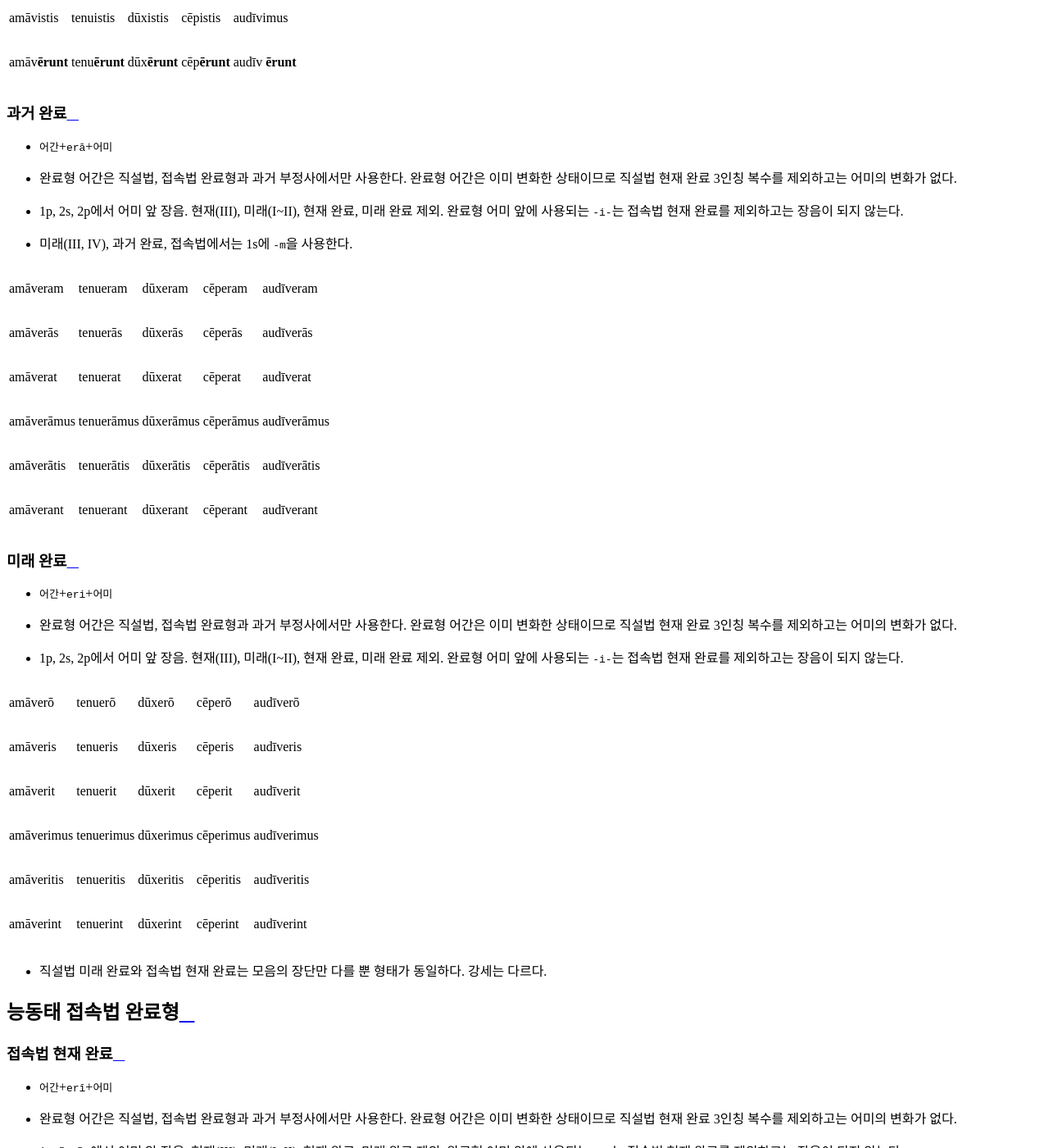
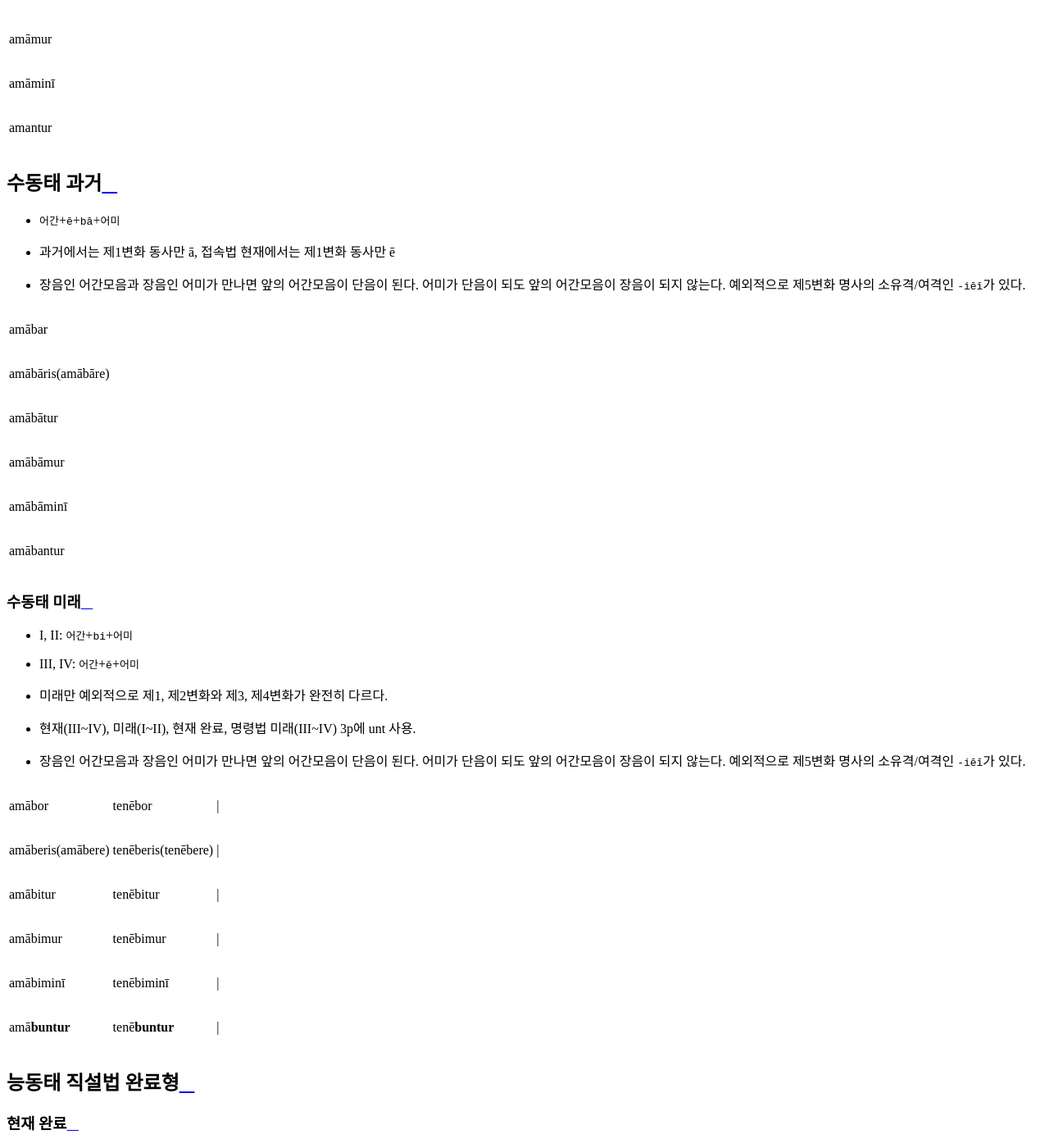
Before and after one commit to kabbala/grammatica_latina, a Sphinx documentation site: the page built from source/coniugatio_verbi/paradigma_verbi.rst, in a window 1280 px wide and 1400 px high, scrolled down 12464 px. Shown: the whole window at 82% size. Built offline with Sphinx 7.4.7 and the Read the Docs theme 2.0.0, drawn with Linux system fonts in a browser that asks for light colours; some of the changed text lies outside the part shown.

Commit message:
수동태 일부 추가

```diff
--- a/source/coniugatio_verbi/paradigma_verbi.rst
+++ b/source/coniugatio_verbi/paradigma_verbi.rst
@@ -24,6 +24,8 @@
 .. |접속법에는 미래가 없다| replace:: 접속법에는 미래가 없다.
 
 .. |분사형 어간| replace:: 분사형 어간은 과거, 미래 분사와 목적분사에서만 사용한다.
+
+.. |수동태 미완료형| replace:: 수동태 미완료형을 만드는 방법은 능동태 미완료형과 동일하다.
 
 .. todo:: 어미만 변화표로 정리할 것.
 
@@ -132,6 +134,63 @@
    amārēmus, tenērēmus, ducerēmus, caperēmus, audīrēmus
    amārētis, tenērētis, ducerētis, caperētis, audīrētis
    amārent, tenerent, dūcerent, caperent, audīrent
+
+수동태 직설법 미완료형
+----------------------
+
+수동태 현재
+~~~~~~~~~~~
+
+* ``어간``\+\ ``어미``
+* |수동태 미완료형|
+* |3인칭 복수 unt|
+* |제3변화 연결모음|
+
+.. csv-table::
+   :widths: auto
+
+   amor
+   amāris(amāre)
+   amātur
+   amāmur
+   amāminī
+   amantur
+
+수동태 과거
+-----------
+
+* ``어간``\+\ ``ē``\+\ ``bā``\+\ ``어미``
+* |a/e|
+* |장음과 장음|
+
+.. csv-table::
+   :widths: auto
+
+   amābar
+   amābāris(amābāre)
+   amābātur
+   amābāmur
+   amābāminī
+   amābantur
+
+수동태 미래
+~~~~~~~~~~~
+
+* I, II: ``어간``\+\ ``bi``\+\ ``어미``
+* III, IV: ``어간``\+\ ``ē``\+\ ``어미``
+* |미래|
+* |3인칭 복수 unt|
+* |장음과 장음|
+
+.. csv-table::
+   :widths: auto
+
+   amābor, tenēbor, "\|"
+   amāberis(amābere), tenēberis(tenēbere), "\|"
+   amābitur, tenēbitur, "\|"
+   amābimur, tenēbimur, "\|"
+   amābiminī, tenēbiminī, "\|"
+   amā\ **buntur**, tenē\ **buntur**, "\|"
 
 능동태 직설법 완료형
 --------------------
```
